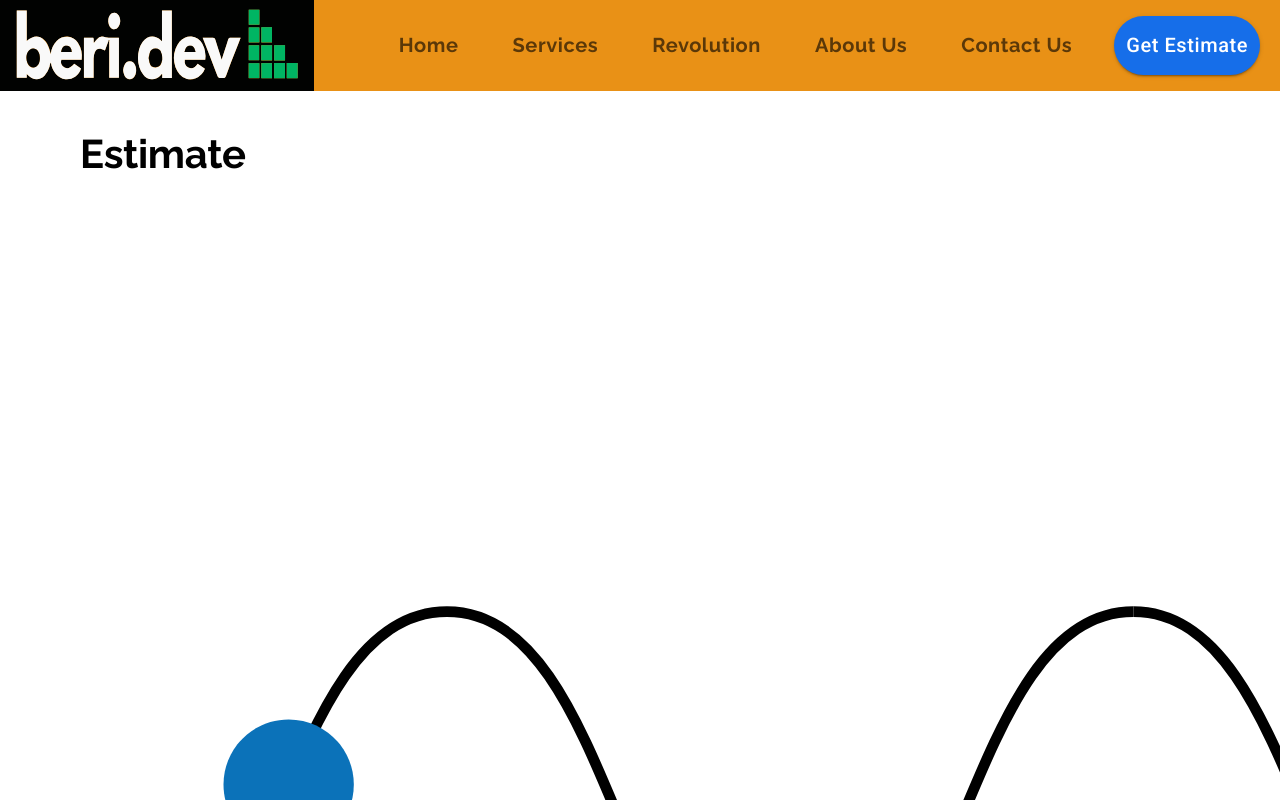
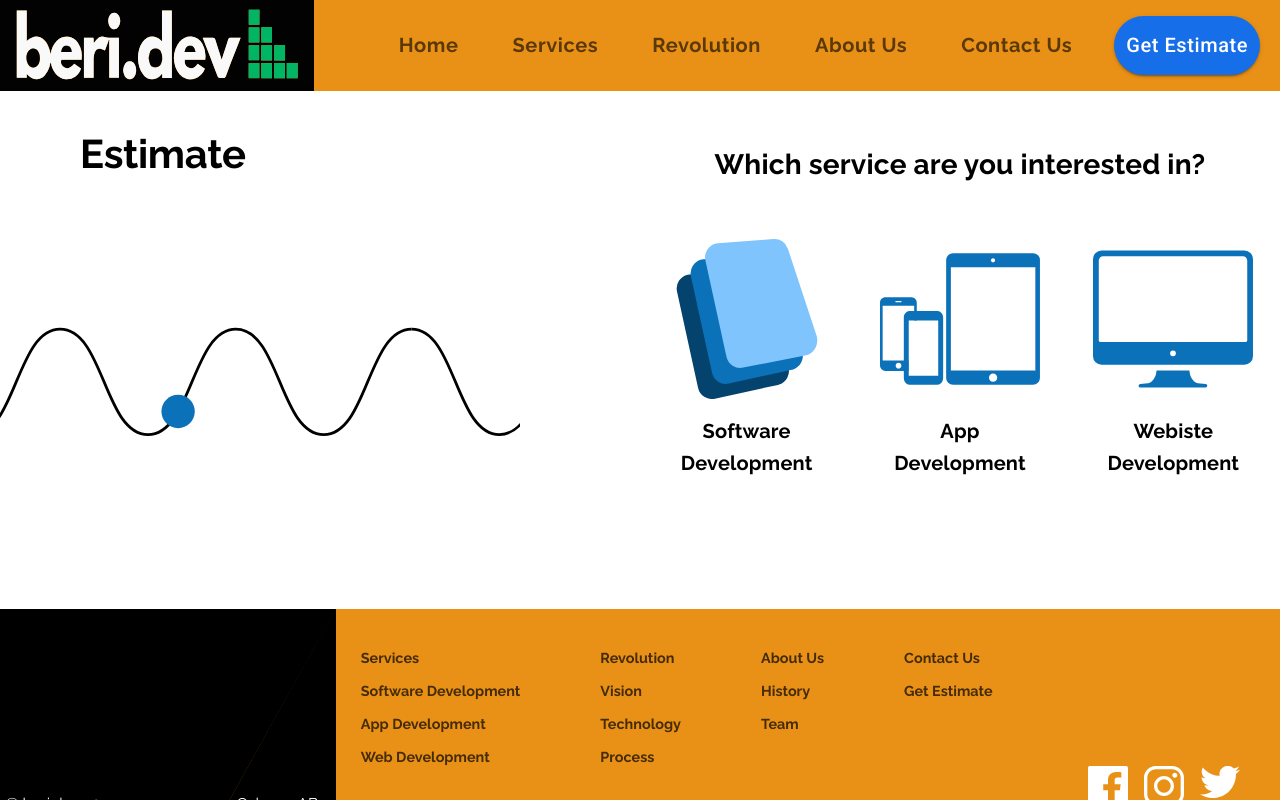
Before and after one commit to HAZberi/tech-company-website, a React (Create React App) app: page /estimate in a window 1280 px wide. Shown: the top 800 px of the page. Built offline with nearby package versions, Linux system fonts and the light colour scheme.

Commit message:
Estimate Page Basic Styling

```diff
--- a/src/components/Estimate.js
+++ b/src/components/Estimate.js
@@ -5,6 +5,7 @@ import Grid from "@material-ui/core/Grid";
 import Typography from "@material-ui/core/Typography";
 import Button from "@material-ui/core/Button";
 import IconButton from "@material-ui/core/IconButton";
+import useMediaQuery from "@material-ui/core/useMediaQuery";
 
 import check from "../assets/check.svg";
 import send from "../assets/send.svg";
@@ -47,11 +48,30 @@ const useStyles = makeStyles(theme => ({
           marginBottom: "1.5em",
         },
       },
+
+    icon: {
+        height: "10em",
+        width: "10em",
+    },
+    question: {
+        marginTop: "2em",
+        marginBottom: "2em",
+        [theme.breakpoints.down("md")]: {
+            marginBottom: "1.5em",
+        },
+        [theme.breakpoints.down("sm")]: {
+            marginTop: "1em",
+            marginBottom: "1em",
+        },
+    }
 }));
 
 const Estimate = (props) => {
     const classes = useStyles();
     const theme = useTheme();
+    const smaller = useMediaQuery(theme.breakpoints.down("sm"));
+    const smallest = useMediaQuery(theme.breakpoints.down("xs"));
+
 
     const defaultOptions = {
         loop: true,
@@ -64,51 +84,51 @@ const Estimate = (props) => {
 
     return (
         <Grid container direction="row">
-            <Grid item container direction="column">
+            <Grid item container direction="column" md>
                 <Grid item className={classes.heading}>
                     <Typography variant="h2">
                         Estimate
                     </Typography>
                 </Grid>
-                <Grid item style={{marginBottom: "7em"}}>
-                    <Lottie options={defaultOptions} height="160%" width="100%" />
+                <Grid item style={{marginBottom: smaller ? 0 : "5em", height: smallest ? "10em" : smaller ? "17.5em" : "auto", marginRight: smaller ? "0" : "7.5em", maxWidth: smaller ? "100%" : "40em",}}>
+                    <Lottie options={defaultOptions} height="100%" width="100%" />
                 </Grid>
             </Grid>
-            <Grid item container direction="column">
+            <Grid item container direction="column" md>
                 <Grid item>
-                    <Typography variant="h4" align="center" gutterBottom>
+                    <Typography variant="h4" align="center" className={classes.question} gutterBottom>
                         Which service are you interested in?
                     </Typography>
                 </Grid>
                 <Grid item container>
-                    <Grid item container direction="column">
-                        <Grid item style={{maxWidth: "10em"}}>
+                    <Grid item container alignItems="center" direction="column" sm>
+                        <Grid item>
+                            <img src={software} alt="three floating screens" className={classes.icon}/>
+                        </Grid>
+                        <Grid item style={{maxWidth: "10em", marginTop: "0.75em"}}>
                             <Typography variant="h6" align="center">
                                 Software Development
                             </Typography>
                         </Grid>
+                    </Grid>
+                    <Grid item container alignItems="center" direction="column" sm>
                         <Grid item>
-                            <img src={software} alt="three floating screens" />
+                            <img src={mobile} alt="phones and tablet ouline" className={classes.icon}/>
                         </Grid>
-                    </Grid>
-                    <Grid item container direction="column">
-                        <Grid item style={{maxWidth: "10em"}}>
+                        <Grid item style={{maxWidth: "10em", marginTop: "0.75em"}}>
                             <Typography variant="h6" align="center">
                                 App Development
                             </Typography>
                         </Grid>
+                    </Grid>
+                    <Grid item container alignItems="center" direction="column" sm>
                         <Grid item>
-                            <img src={mobile} alt="phones and tablet ouline" />
+                            <img src={website} alt="a monitor screen" className={classes.icon}/>
                         </Grid>
-                    </Grid>
-                    <Grid item container direction="column">
-                        <Grid item style={{maxWidth: "10em"}}>
+                        <Grid item style={{maxWidth: "10em", marginTop: "0.75em"}}>
                             <Typography variant="h6" align="center">
                                 Webiste Development
                             </Typography>
-                        </Grid>
-                        <Grid item>
-                            <img src={website} alt="a monitor screen" />
                         </Grid>
                     </Grid>
                 </Grid>
```
Also changed, not shown: 1 other file (tests, documents, lock files or other folders).
